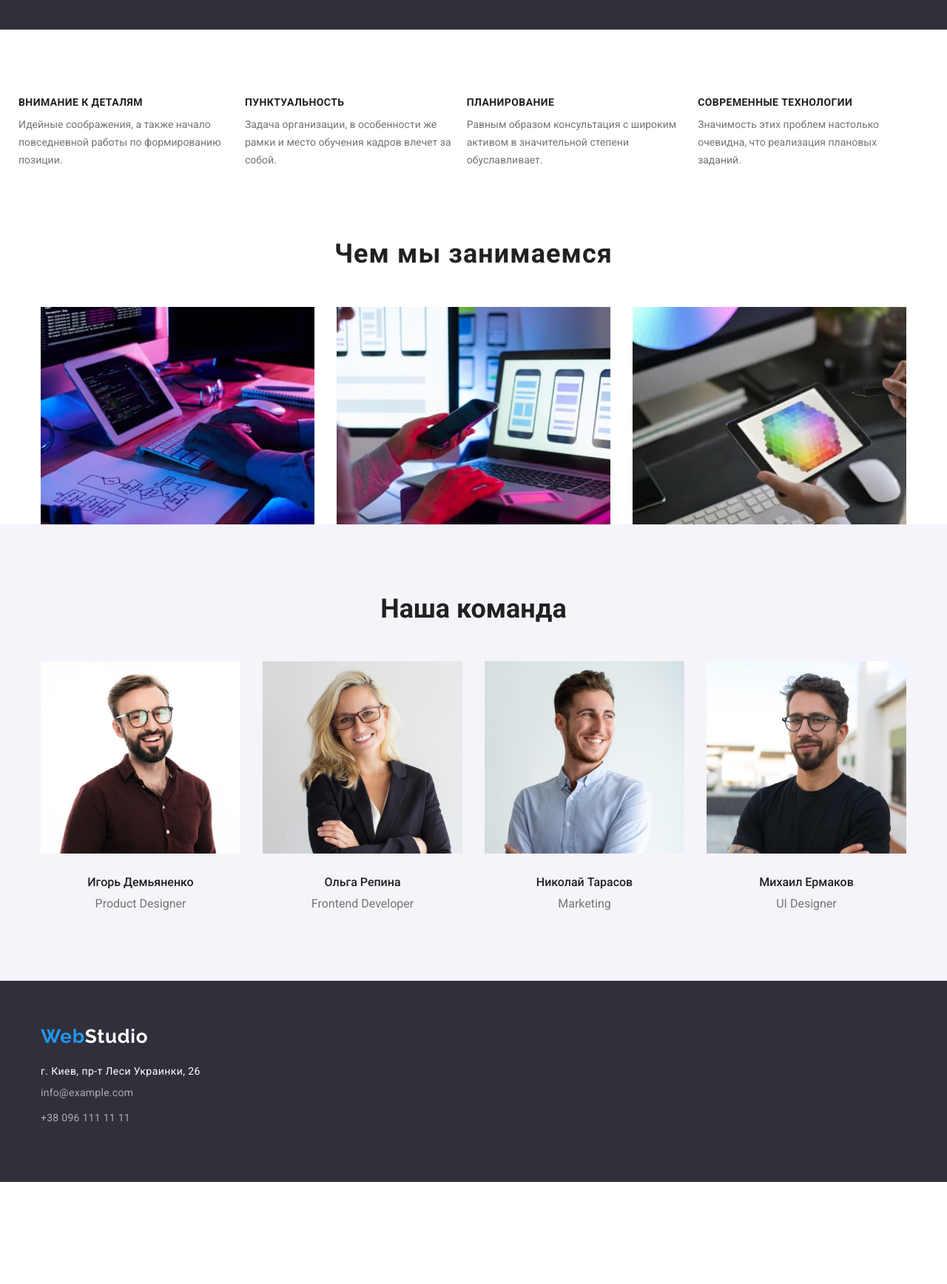
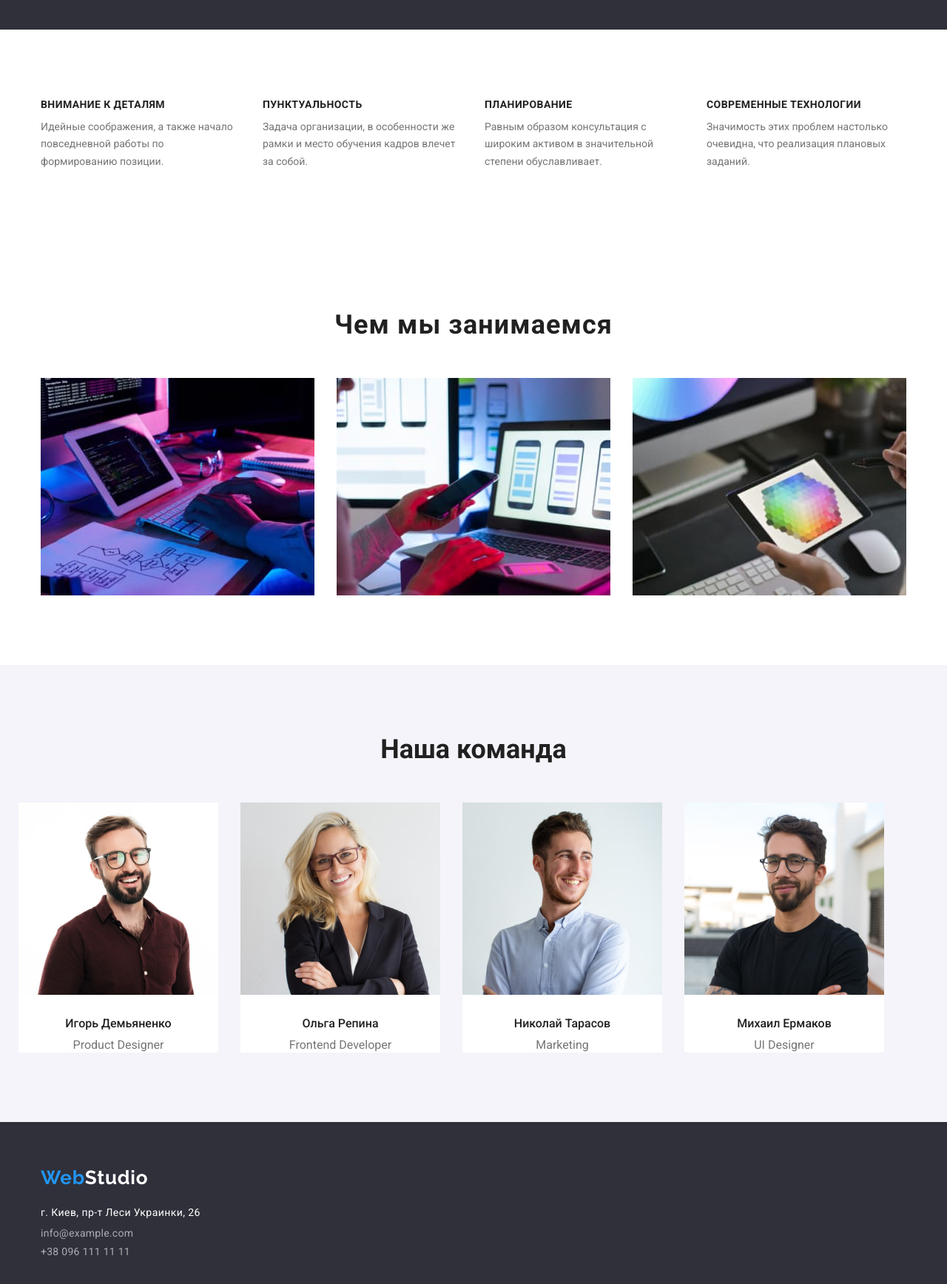
Before and after one commit to Zhurakovskyi-Yevhenii/goit-markup-hw-03, a plain HTML site: page index.html in a window 1280 px wide. Shown: the part 640-2376 px from the top of the page at 74% size. Before the commit the page ends 2238 px from the top, so only its background shows below. Drawn offline with nearby package versions, Linux system fonts and the light colour scheme.

Commit message:
доработал дз3

```diff
--- a/css/styles.css
+++ b/css/styles.css
@@ -90,6 +90,11 @@ body {
   padding-bottom: 24px;
   border-bottom: 1px solid var(--color-border);
 }
+.header-conteiner {
+  display: flex;
+  align-items: center;
+  justify-content: space-between;
+}
 .navigation {
   display: flex;
   align-items: center;
@@ -101,13 +106,17 @@ body {
   display: flex;
   align-items: center;
 }
+.menu-link {
+  padding-top: 32px;
+  padding-bottom: 32px;
+}
 .menu-item:not(:last-child) {
   margin-right: 50px;
 }
+
 .contacts-list {
   display: flex;
   align-items: center;
-  margin-left: auto;
 
   font-weight: 500;
   font-size: 14px;
@@ -119,14 +128,23 @@ body {
 .contacts-list :focus {
   color: var(--accent-color);
 }
+
 .tel-link {
-  display: block;
-
+  width: 122px;
+  padding-top: 32px;
+  padding-bottom: 32px;
   color: var(--paragraph-color);
 }
 .mail-link {
+  width: 135px;
+  padding-top: 32px;
+  padding-bottom: 32px;
   color: var(--paragraph-color);
+  margin-left: auto;
+}
+.contacts-list-item-mail {
   margin-right: 50px;
+  margin-left: auto;
 }
 
 /*===========END HEADER============*/
@@ -145,7 +163,7 @@ body {
 }
 .modal-btn {
   height: 50px;
-  padding: 10 32px;
+  padding: 10px 32px;
   margin-top: 30px;
 
   border-radius: 4px;
@@ -164,8 +182,18 @@ body {
 }
 /*===============SECTION SKILLS========*/
 
-.skills-title {
-  color: transparent;
+.visually-hidden {
+  position: absolute;
+  width: 1px;
+  height: 1px;
+  margin: -1px;
+  border: 0;
+  padding: 0;
+
+  white-space: nowrap;
+  clip-path: inset(100%);
+  clip: rect(0 0 0 0);
+  overflow: hidden;
 }
 .description-title {
   font-weight: 700;
@@ -182,29 +210,26 @@ body {
 }
 .skills-list {
   display: flex;
-  align-items: center;
-  margin-top: -30px;
-  margin-left: -30px;
-  padding: 0;
 }
-.skills-deskription-item {
-  width: calc((100%-120px) / 4);
+.skills-description-item {
+  width: 270px;
+}
+.skills-description-item:not(:last-child) {
+  margin-right: 30px;
 }
 
 /*============END SECTION SKILLS======*/
 /*===========SECTION ABOUT==========*/
 .about {
   text-align: center;
-  padding: 0;
 }
 .about-img-list {
   display: flex;
-  margin-top: -50px;
-  margin-left: -30px;
+
+  margin-right: -30px;
 }
-.about-img-list-item {
-  margin-top: 50px;
-  margin-left: 30px;
+.about-img-list-item:not(:last-child) {
+  margin-right: 30px;
 }
 .about-title {
   font-weight: 700;
@@ -222,27 +247,31 @@ body {
 .team {
   text-align: center;
 }
-.team-list {
-  display: flex;
-  margin-top: -50px;
-  margin-left: -30px;
-}
-.team-list-item {
-  margin-top: 50px;
-  margin-left: 30px;
-}
+
 .team-title {
   font-weight: 700;
   font-size: 36px;
   line-height: 1.16;
-  margin-bottom: 50px;
+}
+.sub-title-deskription {
+  display: flex;
+  margin-left: -30px;
+  margin-top: 50px;
+}
+
+.team-list-item {
+  width: 270px;
+  background-color: var(--text-color-white);
+}
+.team-list-item:not(:first-child) {
+  margin-left: 30px;
 }
 .team-list-sub-title {
   font-weight: 500;
   font-size: 16px;
   line-height: 1.18;
-  margin-top: 30px;
-  margin-bottom: 10px;
+  padding-bottom: 10px;
+  padding-top: 30px;
 }
 .team-list-description {
   font-size: 16px;
@@ -307,13 +336,15 @@ body {
 .projects-list {
   display: flex;
   flex-wrap: wrap;
-  margin-left: -30px;
+  margin-right: -30px;
   margin-top: -30px;
 }
 .projects-item {
-  margin-left: 30px;
+  width: 370px;
+  border-bottom: 1px solid var(--background-color-filters);
+  margin-right: 30px;
   margin-top: 30px;
-  border-bottom: 1px solid var(--background-color-filters);
+  background-color: var(--text-color-white);
 }
 
 /*===========END SECTION FILTERS===========*/
@@ -334,31 +365,28 @@ body {
   letter-spacing: 0.03em;
   color: var(--text-color-white);
   margin-top: 20px;
-  margin-bottom: 9px;
 }
 .footer-contacts-list {
-  display: flex;
-  flex-direction: column;
   font-weight: 400;
   font-size: 14px;
   line-height: 1.14;
   letter-spacing: 0.02em;
-}
-.footer-contacts-list-item {
-  margin-bottom: 9px;
-  margin-top: 9px;
 }
 
 .footer-contacts-list :hover,
 .footer-contacts-list :focus {
   color: var(--accent-color);
 }
-
+.footer-contacts-list-item {
+  display: flex;
+}
 .footer-tel-link {
   color: var(--color-footer-link);
+  padding-top: 9px;
 }
 .footer-mail-link {
   color: var(--color-footer-link);
+  padding-top: 9px;
 }
 /*======logo,address,contacts-list in COMPONENTS===*/
 /*==============END FOOTER==========*/
--- a/index.html
+++ b/index.html
@@ -17,7 +17,7 @@
  <body>
      <!--HEADER-->
     <header class="header">
-        <div class="conteiner">
+        <div class="conteiner header-conteiner">
         <nav class="navigation ">
                 <a class="logo-link link" href="./index.html"><span class="part-logo">Web</span>Studio</a>
             <ul class="menu-list list">
@@ -25,11 +25,12 @@
                 <li class="menu-item"><a class="menu-link link" href="./portfolio.html">Портфолио</a></li>
                 <li class="menu-item"><a class="menu-link link" href="">Контакты</a></li>
             </ul>
+            </nav>
             <ul class="contacts-list list">
-                <li class="contacts-list-item"><a class="mail-link link" href="mailto:info@devstudio.com">info@devstudio.com</a> </li>
-                <li class="contacts-list-item"><a class="tel-link link" href="tel:+380961111111">+38 096 111 11 11</a></li>
+                <li class="contacts-list-item-mail"><a class="mail-link link" href="mailto:info@devstudio.com">info@devstudio.com</a> </li>
+                <li class="contacts-list-item-tel"><a class="tel-link link" href="tel:+380961111111">+38 096 111 11 11</a></li>
             </ul>
-        </nav>
+
     </div>
      </header>
      <main>
@@ -44,26 +45,37 @@
 
         <!--SECTION SKILLS-->
                <section class="skills section">
-                   <div class="conteiner ">
-            <h2 class="skills-title">Наши преймущества</h2>
+                    <div class="conteiner ">
+            <h2 class="visually-hidden">Наши преймущества</h2>
+
             <ul class="skills-list list">
+
+
                 <li class="skills-description-item">
                     <h3 class="description-title">Внимание к деталям</h3>
                     <p class="description">Идейные соображения, а также начало повседневной работы по формированию позиции.</p>
                 </li>
+
+
                 <li class="skills-description-item">
                     <h3 class="description-title">Пунктуальность</h3>
                     <p class="description">Задача организации, в особенности же рамки и место обучения кадров влечет за собой.</p>
                 </li>
+
+
                 <li class="skills-description-item">
                     <h3 class="description-title">Планирование</h3>
                     <p class="description">Равным образом консультация с широким активом в значительной степени обуславливает.</p>
                 </li>
+
+
                 <li class="skills-description-item">
                     <h3 class="description-title">Современные технологии</h3>
                     <p class="description">Значимость этих проблем настолько очевидна, что реализация плановых заданий.</p>
                 </li>
+
             </ul>
+
             </div>
         </section>
         <!--SECTION ABOUT-->
@@ -82,6 +94,7 @@
             <div class="conteiner">
             <h2 class="team-title">Наша команда</h2>
             <ul class="team-list list">
+               <div class="sub-title-deskription" >
                 <li class="team-list-item">
                     <img class="team-img" src="./images/img.jpg" alt="Игорь Демьяненко" width="270" />
                     <h3 class="team-list-sub-title">Игорь Демьяненко</h3>
@@ -102,6 +115,7 @@
                     <h3 class="team-list-sub-title">Михаил Ермаков</h3>
                     <p class="team-list-description">UI Designer</p>
                 </li>
+                </div>
             </ul>
             </div>
         </section>
```
Also changed, not shown: portfolio.html (+10 -9 lines).
